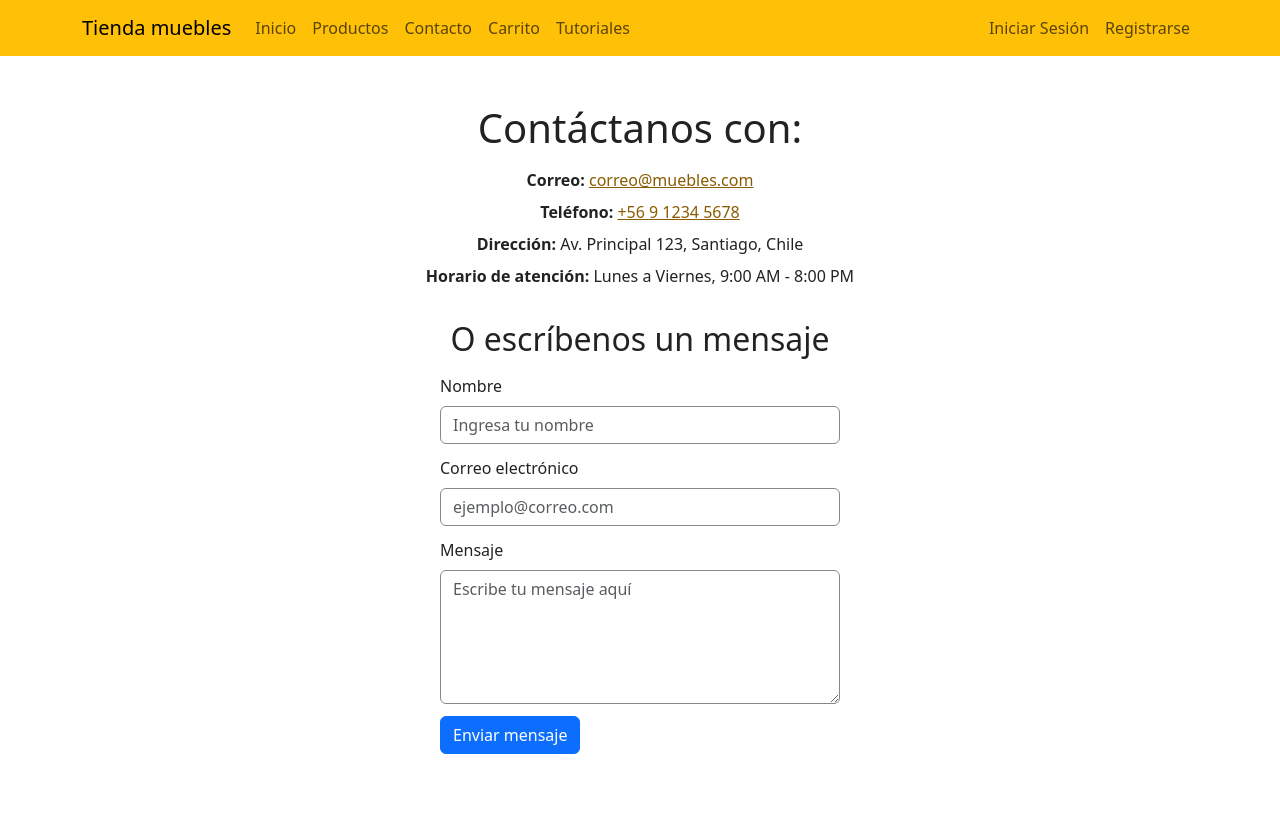
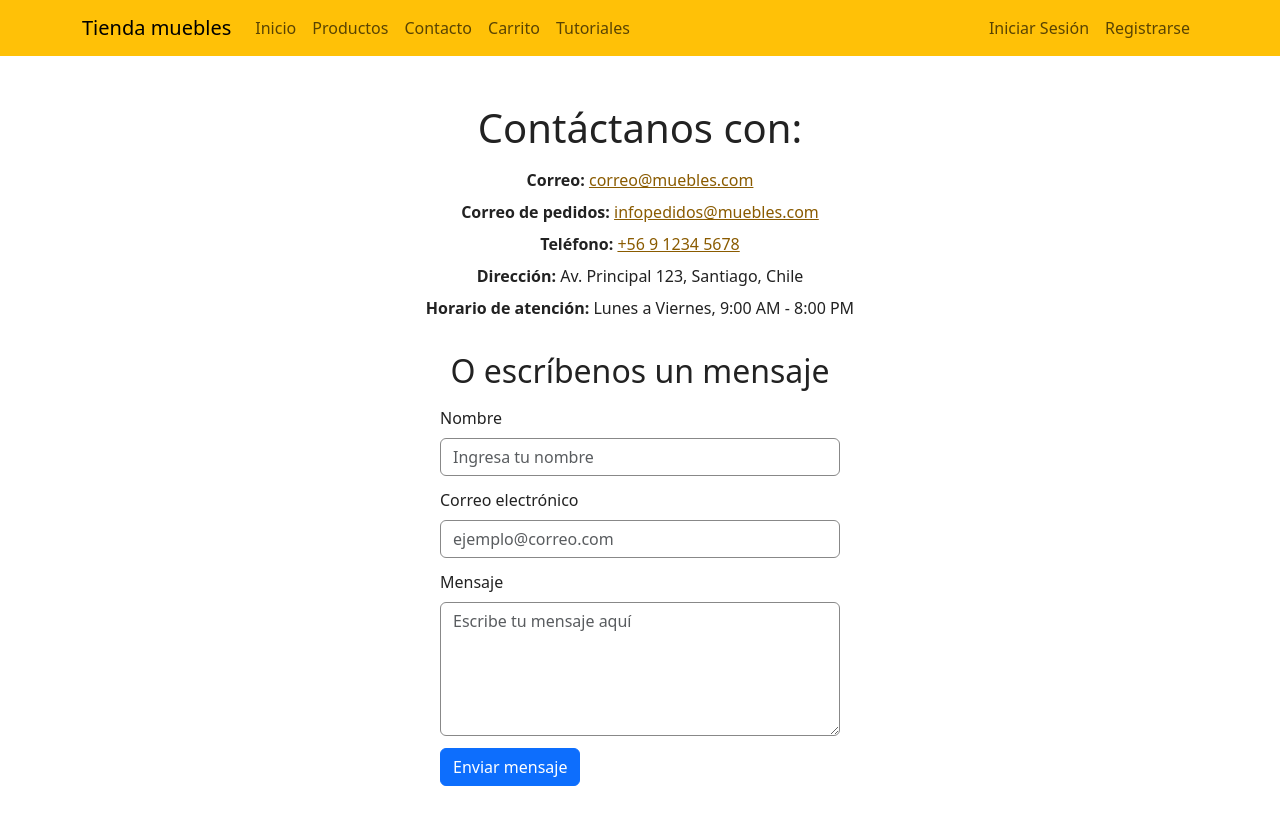
Before and after one commit to Martin1095/proyecto_muebles_react, a React (Vite) app: page /contact in a window 1280 px wide. Shown: the top 824 px of the page. Before the commit the page ends 802 px from the top, so only its background shows below. Built offline with nearby package versions, Linux system fonts and the light colour scheme.

Commit message:
Add order email to admin cancellation notice

```diff
--- a/src/pages/Admin.jsx
+++ b/src/pages/Admin.jsx
@@ -69,7 +69,7 @@ function Admin() {
                   {pedido.estado === 'Cancelado' && (
                     <Alert variant="warning" className="mb-0">
                       Lamentablemente tuvimos que cancelar su pedido. Si tiene
-                      alguna duda, escríbanos.
+                      alguna duda, escríbanos a infopedidos@muebles.com.
                     </Alert>
                   )}
                 </td>
--- a/src/pages/Contact.jsx
+++ b/src/pages/Contact.jsx
@@ -16,6 +16,7 @@ function Contact() {
       <section className="contact-information" aria-labelledby="contact-title">
         <h1 id="contact-title">Contáctanos con:</h1>
         <p><strong>Correo:</strong> <a href="mailto:correo@muebles.com">correo@muebles.com</a></p>
+        <p><strong>Correo de pedidos:</strong> <a href="mailto:infopedidos@muebles.com">infopedidos@muebles.com</a></p>
         <p><strong>Teléfono:</strong> <a href="tel:+56912345678">+56 9 1234 5678</a></p>
         <p><strong>Dirección:</strong> Av. Principal 123, Santiago, Chile</p>
         <p><strong>Horario de atención:</strong> Lunes a Viernes, 9:00 AM - 8:00 PM</p>
```
